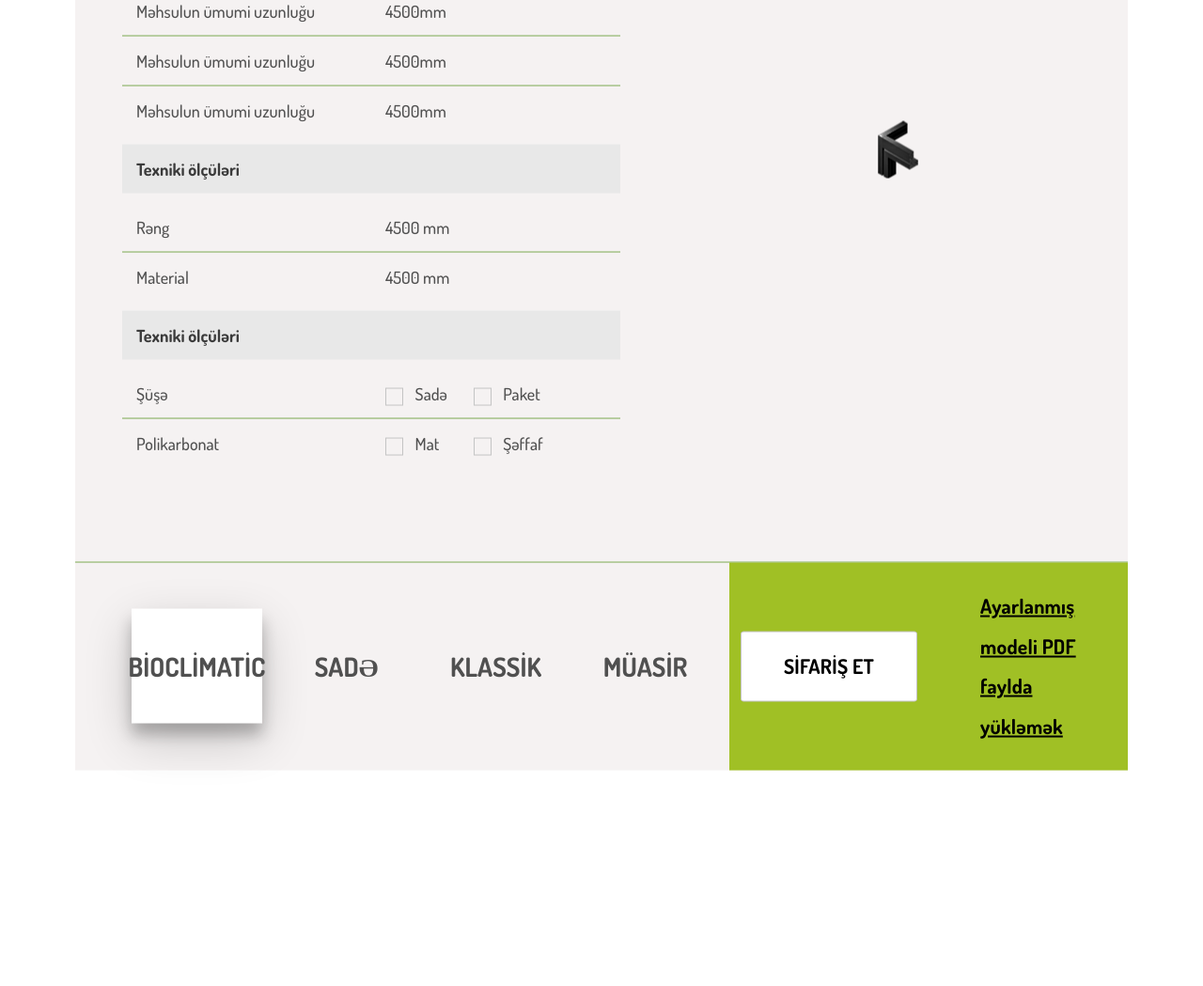
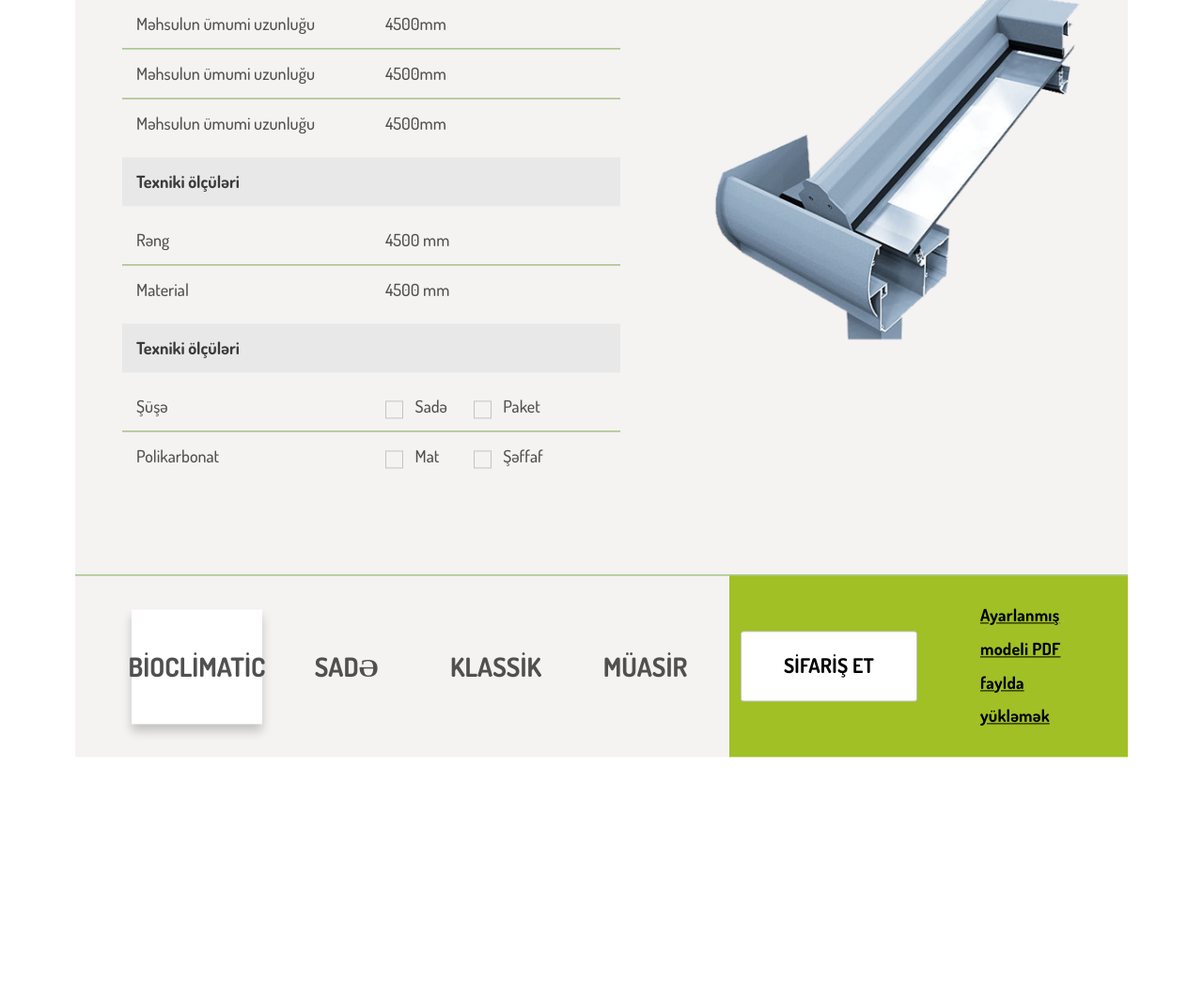
Before and after one commit to qulam/sunroomi, a PHP site: page /conf.php in a window 1280 px wide. Shown: the part 990-2039 px from the top of the page at 94% size. Run offline with PHP 8.4, Linux system fonts and the light colour scheme; some libraries are stand-ins or nearby versions.

Commit message:
some changes

```diff
--- a/conf.php
+++ b/conf.php
@@ -69,7 +69,7 @@
             <!--Mav-->
             <nav class="site_nav d-flex align-center justify-space-between">
                 <div class="left">
-                    <a href="" class="d-flex-center">
+                    <a href="./index.php" class="d-flex-center">
                         <img class="d-inline-b" src="./media/img/logos/logo-header-left.png" alt="">
                         <h1 class="text-uppercase d-inline-b">SUNROOM</h1>
                     </a>
@@ -212,7 +212,7 @@
                         <!--Tabs for preview-->
                         <ul class="preview-tabs">
                             <li class="tab__item col-xs-2 active">
-                                <h1 class="prev-item" data-srclarge="./media/img/conf/thumb/thumb_1.png">
+                                <h1 class="prev-item" data-srclarge="./media/img/conf/764.png">
                                     BİOCLİMATİC</h1>
                             </li>
                             <li class="tab__item col-xs-2">
@@ -360,7 +360,7 @@
                                 <h5>Alüminum </h5>
                             </li>
                             <li class="tab__item col-xs-2 active">
-                                <a href="" data-srclarge="./media/img/conf/thumb/thumb_5.png" class="prev-item"><img
+                                <a href="" data-srclarge="./media/img/conf/764.png" class="prev-item"><img
                                             src="./media/img/conf/thumb/thumb_5.png" alt=""></a>
                                 <h5>Alüminum </h5>
                             </li>
@@ -515,7 +515,7 @@
                                 <h5>Alüminum </h5>
                             </li>
                             <li class="tab__item col-xs-2 active">
-                                <a href="" data-srclarge="./media/img/conf/thumb/thumb_5.png" class="prev-item"><img
+                                <a href="" data-srclarge="./media/img/conf/764.png" class="prev-item"><img
                                             src="./media/img/conf/thumb/thumb_5.png" alt=""></a>
                                 <h5>Alüminum </h5>
                             </li>
--- a/media/css/confugiration.css
+++ b/media/css/confugiration.css
@@ -62,6 +62,7 @@
     text-decoration: none;
     outline: none;
     background-color: #7ca953;
+    text-transform: capitalize;
 }
 
 .tabs__item:hover a {
@@ -294,7 +295,7 @@
 
 .preview-tabs .tab__item:hover h1 {
     background: rgba(255, 255, 255, 0.1);
-    box-shadow: 0 17px 50px 0 rgba(0,0,0,.19), 0 12px 15px 0 rgba(0,0,0,.24);
+    box-shadow: 0 8px 10px 0 rgba(0,0,0,.2);
     transition: all 0.5s cubic-bezier(1, 0, 0, 1);
 }
 
@@ -309,7 +310,11 @@
 
 .preview-tabs .tab__item.active h1 {
     background: #fff;
-    box-shadow: 0 17px 50px 0 rgba(0,0,0,.19), 0 12px 15px 0 rgba(0,0,0,.24);
+    box-shadow: 0 8px 10px 0 rgba(0,0,0,.2);
+}
+
+.preview-tabs .tab__item a {
+    outline: none !important;
 }
 
 .preview-tabs .tab__item.active a {
@@ -374,3 +379,9 @@
 }
 
 /* /Confugiration*/
+
+/*media queries*/
+.conf_box__footer .button-group li:last-child .button-item {
+    font-size: 18px;
+}
+/* /media queries*/
--- a/media/css/style.css
+++ b/media/css/style.css
@@ -180,7 +180,7 @@ ul li a {
     border-radius: 50%;
     bottom: 160px;
     right: 35px;
-    z-index: 999;
+    z-index: 9999;
     cursor: pointer;
     transition: all 0.2s linear;
 }
--- a/media/js/configuration.js
+++ b/media/js/configuration.js
@@ -1,7 +1,29 @@
 /*Custom Plugin for Configuration Widget*/
 (function ($) {
 
-    /*Set preview large image when document ready or window onload*/
+    /*Check window width for responsive device and add Slick slider*/
+    $.fn.addSlick = function (deviceSize, slickOptions = {}) {
+        var e = $(this);
+        var size = deviceSize;
+        var windowWidth = $(document).width();
+        var options = slickOptions;
+
+        if (windowWidth <= size) {
+            if (!e.hasClass('slick-slider')) {
+                e.slick(options);
+            }else{
+                e.slick('unslick');
+                e.slick(options);
+            }
+        }else{
+            if(e.hasClass('slick-slider')){
+                e.slick('unslick');
+            }
+        }
+    };
+    /* /Check window width for responsive device and add slick slider*/
+
+    /*Set preview large image when document ready or window on load*/
     $.fn.setPreviewImage = function (elem) {
         var e = $(this);
         var contain = e.closest('.conf_body').find('.div-depended.active');
@@ -12,7 +34,7 @@
 
         containSelector.find('img').attr('src', dataSrc);
     };
-    /* /Set preview large image when document ready or window onload*/
+    /* /Set preview large image when document ready or window on load*/
 
     /*Remove class 'active' and add class 'active' which it is event element*/
     $.fn.activeIsOnlyOne = function () {
@@ -53,9 +75,16 @@
         dependedDivHasActive.removeClass('active');
         dependedDiv.toggleClass('active');
 
+        /*Check window size and add slick slider*/
+        dependedDiv.find('.preview-tabs').addSlick(1800, {
+            slidesToShow: 3,
+            slidesToScroll: 1,
+            arrows: false,
+        });
+        /*Check window size and add slick slider*/
+
         e.activeIsOnlyOne();
         $('.preview').setPreviewImage('.preview-tabs');
-
     };
     /* /Show div-depended item when clicked to general tab (data-href)*/
 
@@ -72,5 +101,13 @@
     /*ONLY DOCUMENT READY OR WINDOW ON LOAD*/
     $('.preview').setPreviewImage('.preview-tabs');
 
+    $(window).resize(function(){
+        $('.preview-tabs').addSlick(1800, {
+            slidesToShow: 3,
+            slidesToScroll: 1,
+            arrows: false,
+        });
+    });
+
 })(jQuery);
 /* /Custom Plugin for Configuration Widget*/
--- a/media/js/main.js
+++ b/media/js/main.js
@@ -116,6 +116,5 @@ $(document).ready(function () {
         return false;
     });
 
-
 });
 /* /Back To Top Button*/
```
Also changed, not shown: index.php (+23 -13 lines).
